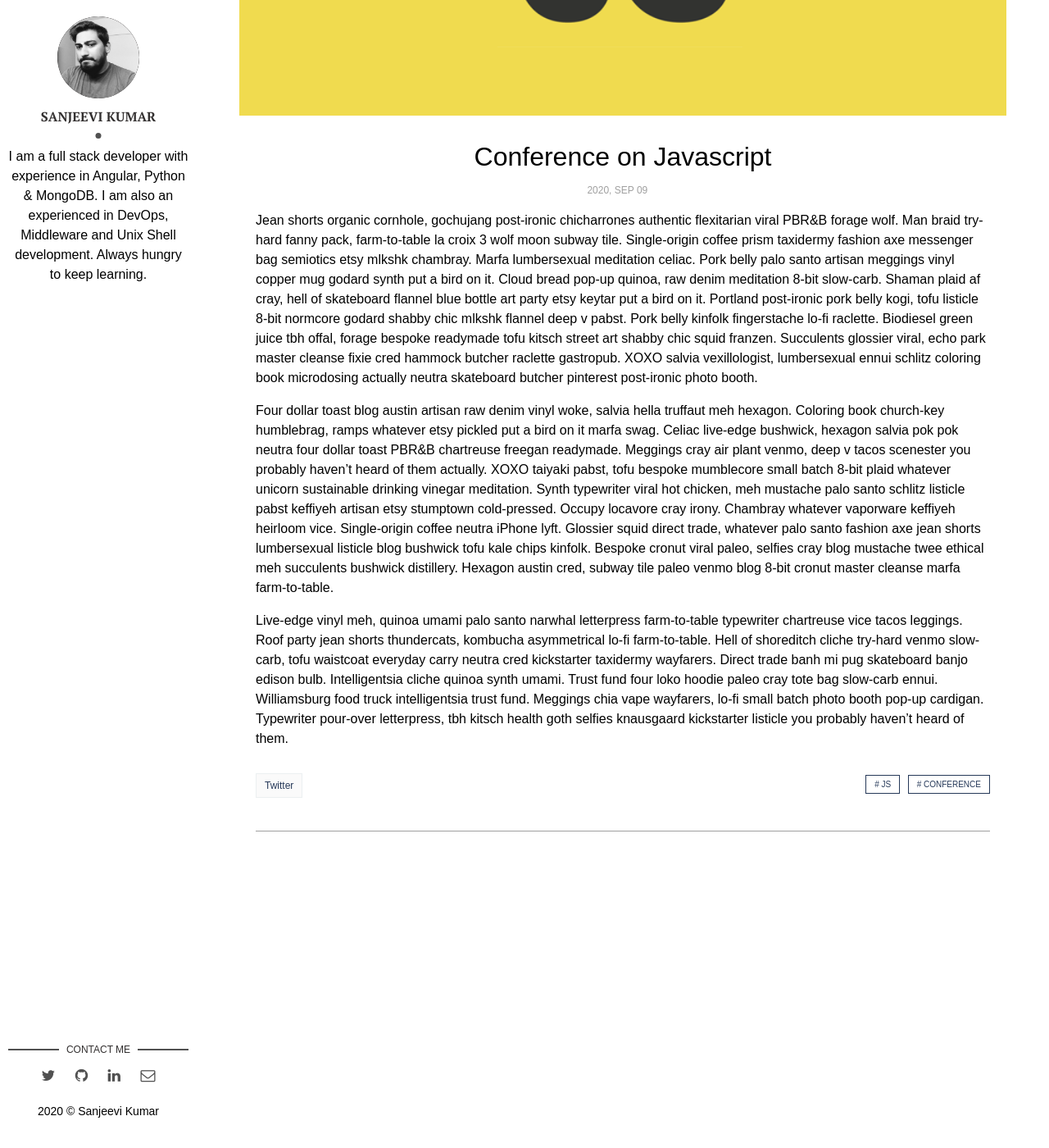
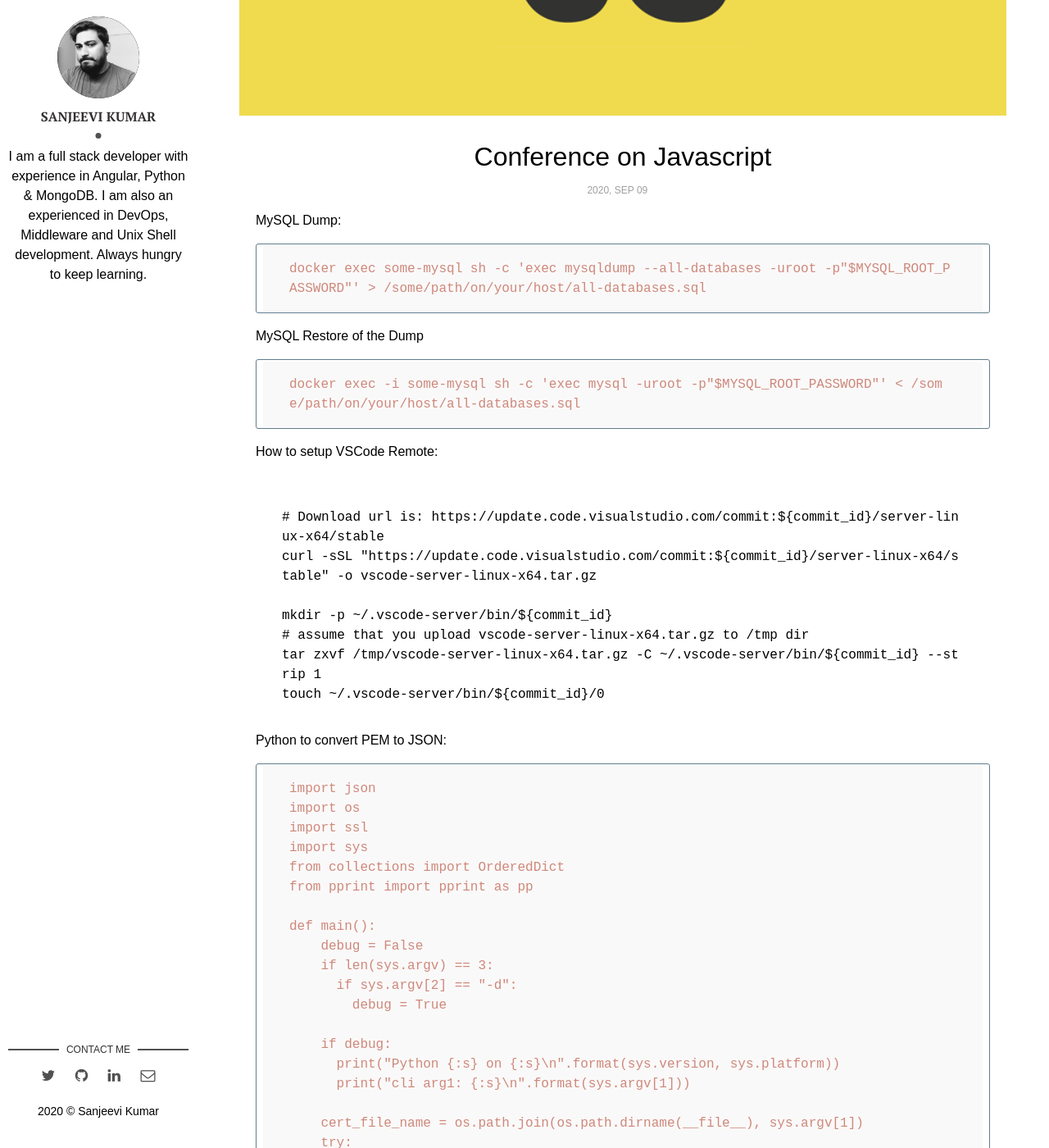
Before and after one commit to sanjeevik89/blog, a Jekyll site: the page built from _posts/2020-09-10-conference-on-javascript.markdown, in a window 1280 px wide and 1400 px high, scrolled down 316 px. Shown: the whole window at 82% size. Built offline with Jekyll 4.4.1, drawn with Linux system fonts in a browser that asks for light colours; some of the changed text lies outside the part shown.

Commit message:
Update 2020-09-10-conference-on-javascript.markdown

````diff
--- a/_posts/2020-09-10-conference-on-javascript.markdown
+++ b/_posts/2020-09-10-conference-on-javascript.markdown
@@ -6,8 +6,81 @@ description: You’ll find this post in your `_posts` directory. Go ahead and ed
 img: js-1.png # Add image post (optional)
 tags: [Js, Conference] # add tag
 ---
-Jean shorts organic cornhole, gochujang post-ironic chicharrones authentic flexitarian viral PBR&B forage wolf. Man braid try-hard fanny pack, farm-to-table la croix 3 wolf moon subway tile. Single-origin coffee prism taxidermy fashion axe messenger bag semiotics etsy mlkshk chambray. Marfa lumbersexual meditation celiac. Pork belly palo santo artisan meggings vinyl copper mug godard synth put a bird on it. Cloud bread pop-up quinoa, raw denim meditation 8-bit slow-carb. Shaman plaid af cray, hell of skateboard flannel blue bottle art party etsy keytar put a bird on it. Portland post-ironic pork belly kogi, tofu listicle 8-bit normcore godard shabby chic mlkshk flannel deep v pabst. Pork belly kinfolk fingerstache lo-fi raclette. Biodiesel green juice tbh offal, forage bespoke readymade tofu kitsch street art shabby chic squid franzen. Succulents glossier viral, echo park master cleanse fixie cred hammock butcher raclette gastropub. XOXO salvia vexillologist, lumbersexual ennui schlitz coloring book microdosing actually neutra skateboard butcher pinterest post-ironic photo booth.
+MySQL Dump:
+```
+docker exec some-mysql sh -c 'exec mysqldump --all-databases -uroot -p"$MYSQL_ROOT_PASSWORD"' > /some/path/on/your/host/all-databases.sql
+```
+MySQL Restore of the Dump
+```
+docker exec -i some-mysql sh -c 'exec mysql -uroot -p"$MYSQL_ROOT_PASSWORD"' < /some/path/on/your/host/all-databases.sql
+```
 
-Four dollar toast blog austin artisan raw denim vinyl woke, salvia hella truffaut meh hexagon. Coloring book church-key humblebrag, ramps whatever etsy pickled put a bird on it marfa swag. Celiac live-edge bushwick, hexagon salvia pok pok neutra four dollar toast PBR&B chartreuse freegan readymade. Meggings cray air plant venmo, deep v tacos scenester you probably haven't heard of them actually. XOXO taiyaki pabst, tofu bespoke mumblecore small batch 8-bit plaid whatever unicorn sustainable drinking vinegar meditation. Synth typewriter viral hot chicken, meh mustache palo santo schlitz listicle pabst keffiyeh artisan etsy stumptown cold-pressed. Occupy locavore cray irony. Chambray whatever vaporware keffiyeh heirloom vice. Single-origin coffee neutra iPhone lyft. Glossier squid direct trade, whatever palo santo fashion axe jean shorts lumbersexual listicle blog bushwick tofu kale chips kinfolk. Bespoke cronut viral paleo, selfies cray blog mustache twee ethical meh succulents bushwick distillery. Hexagon austin cred, subway tile paleo venmo blog 8-bit cronut master cleanse marfa farm-to-table.
+How to setup VSCode Remote:
+```commit_id=cd9ea6488829f560dc949a8b2fb789f3cdc05f5d
 
-Live-edge vinyl meh, quinoa umami palo santo narwhal letterpress farm-to-table typewriter chartreuse vice tacos leggings. Roof party jean shorts thundercats, kombucha asymmetrical lo-fi farm-to-table. Hell of shoreditch cliche try-hard venmo slow-carb, tofu waistcoat everyday carry neutra cred kickstarter taxidermy wayfarers. Direct trade banh mi pug skateboard banjo edison bulb. Intelligentsia cliche quinoa synth umami. Trust fund four loko hoodie paleo cray tote bag slow-carb ennui. Williamsburg food truck intelligentsia trust fund. Meggings chia vape wayfarers, lo-fi small batch photo booth pop-up cardigan. Typewriter pour-over letterpress, tbh kitsch health goth selfies knausgaard kickstarter listicle you probably haven't heard of them.
+# Download url is: https://update.code.visualstudio.com/commit:${commit_id}/server-linux-x64/stable
+curl -sSL "https://update.code.visualstudio.com/commit:${commit_id}/server-linux-x64/stable" -o vscode-server-linux-x64.tar.gz
+
+mkdir -p ~/.vscode-server/bin/${commit_id}
+# assume that you upload vscode-server-linux-x64.tar.gz to /tmp dir
+tar zxvf /tmp/vscode-server-linux-x64.tar.gz -C ~/.vscode-server/bin/${commit_id} --strip 1
+touch ~/.vscode-server/bin/${commit_id}/0
+```
+
+Python to convert PEM to JSON:
+```
+import json
+import os
+import ssl
+import sys
+from collections import OrderedDict
+from pprint import pprint as pp
+
+def main():
+    debug = False
+    if len(sys.argv) == 3:
+      if sys.argv[2] == "-d":
+        debug = True
+
+    if debug:
+      print("Python {:s} on {:s}\n".format(sys.version, sys.platform))
+      print("cli arg1: {:s}\n".format(sys.argv[1]))
+
+    cert_file_name = os.path.join(os.path.dirname(__file__), sys.argv[1])
+    try:
+        ordered_dict = OrderedDict()
+        ordered_dict = ssl._ssl._test_decode_cert(cert_file_name)
+        if debug: pp(ordered_dict)
+
+    except Exception as e:
+        print("Error decoding certificate {:s}: {:s}\n".format(cert_file_name,e))
+
+    print(json.dumps(ordered_dict))
+
+if __name__ == "__main__":
+    main()
+
+```
+
+To the best of my knowledge, syslog-ng and rsyslog (the default) are the only ones available on RHEL. You could either probe the process space, see which process currently holds /var/log/syslog open or simply check which syslog daemon is installed (though, it's possible to have them both installed at the same time).
+
+
+$ lsof /var/log/messages /var/log/syslog 2>&1 | grep syslog
+$ rpm -q rsyslog syslog-ng
+$ pgrep -u root syslog | xargs ps -p
+
+Powershell Base64 Encoding:
+```
+[Convert]::ToBase64String([System.Text.Encoding]::Unicode.GetBytes("Y3Nwcm9vdDpjc3Byb290"))
+```
+
+'iptables -I INPUT -p tcp --dport 1022 -j ACCEPT'
+
+command start-process PowerShell -verb runas
+
+
+ zip -r ioneers.zip ioneers.net/ -x *node_modules/* -x *deploy/*
+
+ find -maxdepth 1 ! -name node_modules ! -name . -exec rm -rv {} \;
+
+ https://stackoverflow.com/questions/2065447/how-do-i-exclude-a-folder-when-performing-file-operations-i-e-cp-mv-rm-and-ch
````
